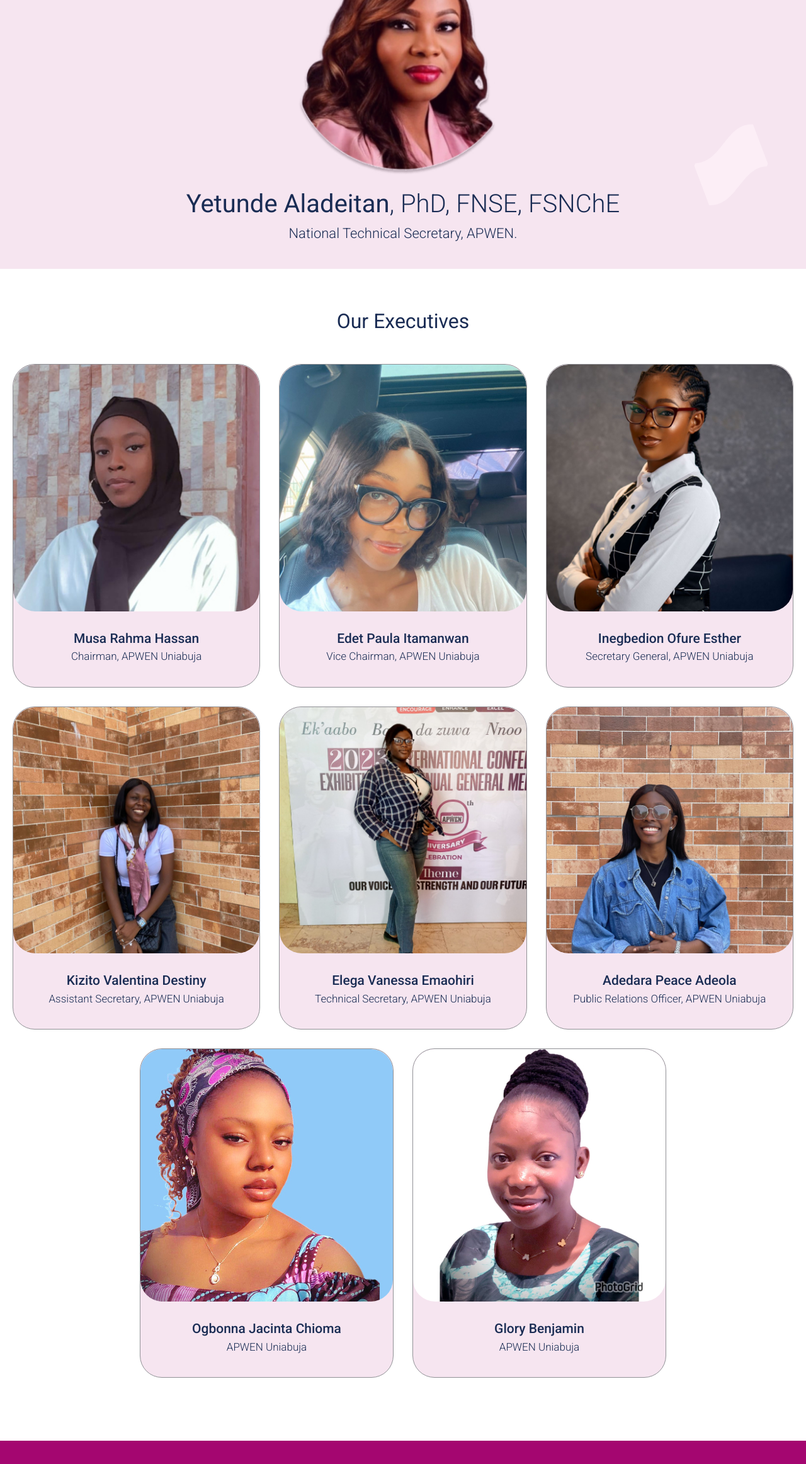
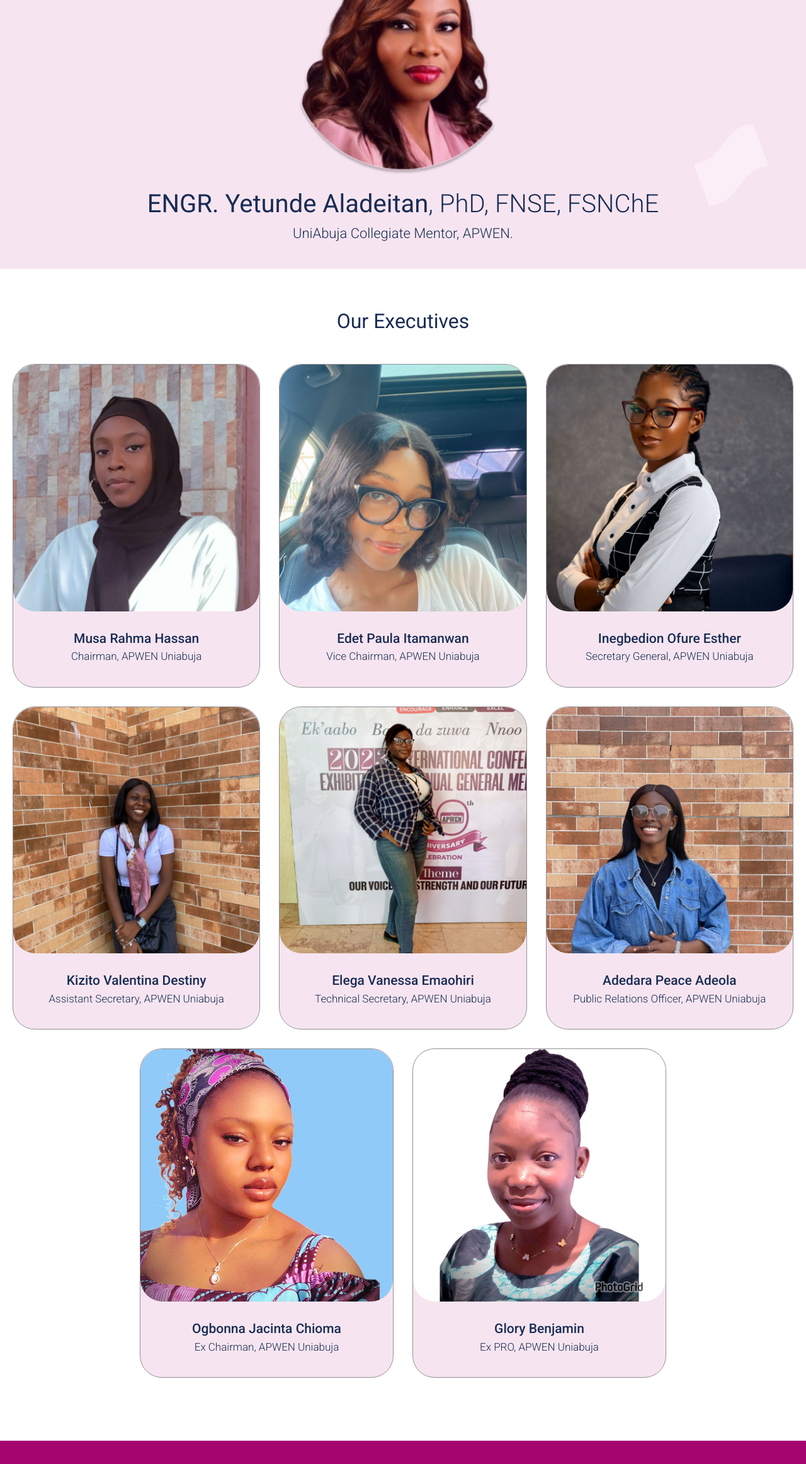
Before and after one commit to samimkabiru/uniabuja-apwen-site, a website built with Parcel: page index.html in a window 1280 px wide. Shown: the part 1537-3862 px from the top of the page at 63% size. Built offline with nearby package versions, Linux system fonts and the light colour scheme.

Commit message:
Make changes to the secretary and executive section.

```diff
--- a/index.html
+++ b/index.html
@@ -133,10 +133,10 @@
       <section class="block block--pink block--secretary">
         <img class="secretary__image" src="images/yetunde.jpg" alt="yetunde" />
         <p class="secretary__achievements">
-          <span class="secretary__name">Yetunde Aladeitan</span>, PhD, FNSE,
-          FSNChE
+          <span class="secretary__name">ENGR. Yetunde Aladeitan</span>, PhD,
+          FNSE, FSNChE
         </p>
-        <p>National Technical Secretary, APWEN.</p>
+        <p>UniAbuja Collegiate Mentor, APWEN.</p>
         <img class="secretary__flag-design" src="images/flag.svg" alt="" />
       </section>
       <section id="our-executives" class="block container block--executives">
@@ -206,14 +206,14 @@
             />
             <div class="executive__body">
               <p class="executive__name">ogbonna jacinta chioma</p>
-              <p class="executive__position"></p>
+              <p class="executive__position">ex Chairman,</p>
             </div>
           </div>
           <div class="executive executives__executive" data-aos="fade-up">
             <img class="executive__image" src="images/glory.jpg" alt="glory" />
             <div class="executive__body">
               <p class="executive__name">Glory Benjamin</p>
-              <p class="executive__position"></p>
+              <p class="executive__position">ex PRO,</p>
             </div>
           </div>
         </div>
```
